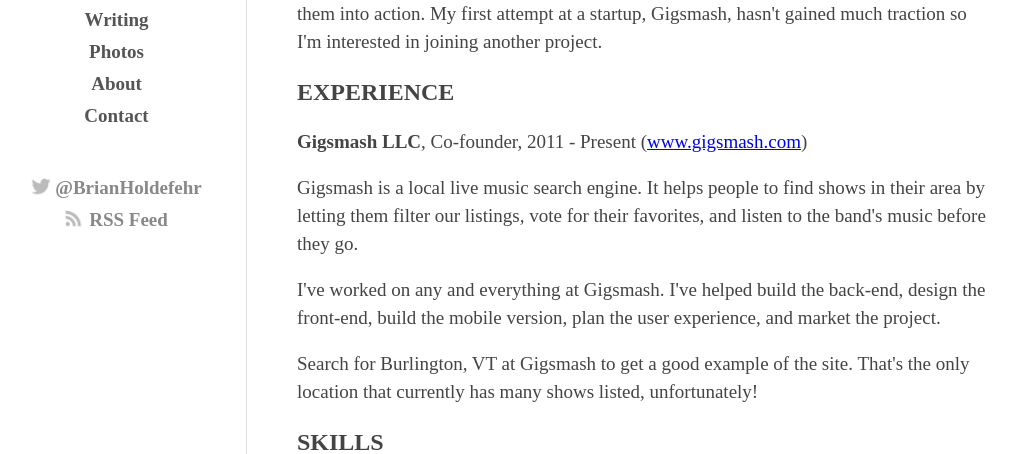
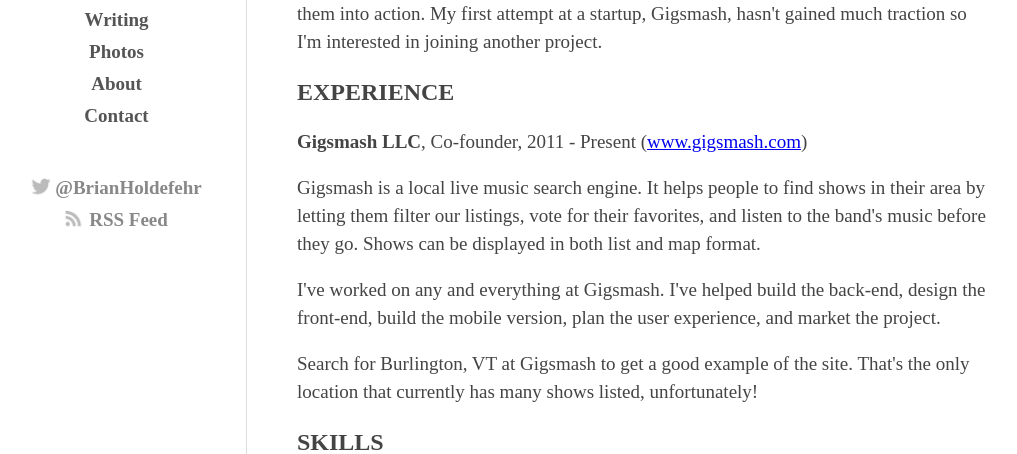
Before and after one commit to BHold/fishinthewind, a Django app: template wind/blog_wind/templates/resume.html in a window 1280 px wide. Shown: the part 301-755 px from the top of the page, without its empty margins (13-1030 px from the left). Run offline with Django 3.2, Linux system fonts and the light colour scheme; the template is opened without the code that fills it, so the values that code supplies are empty; parts of the project's set-up code (start-up, migrations or seed data) failed here and were passed over; some libraries are stand-ins or nearby versions.

Commit message:
updated resume

```diff
--- a/wind/blog_wind/templates/resume.html
+++ b/wind/blog_wind/templates/resume.html
@@ -16,7 +16,7 @@
         <h3>EXPERIENCE</h3>
             <p><b>Gigsmash LLC</b>, Co-founder, 2011 - Present (<a href="www.gigsmash.com">www.gigsmash.com</a>)</p>
 
-            <p>Gigsmash is a local live music search engine. It helps people to find shows in their area by letting them filter our listings, vote for their favorites, and listen to the band's music before they go.</p>
+            <p>Gigsmash is a local live music search engine. It helps people to find shows in their area by letting them filter our listings, vote for their favorites, and listen to the band's music before they go. Shows can be displayed in both list and map format.</p>
             <p>I've worked on any and everything at Gigsmash. I've helped build the back-end, design the front-end, build the mobile version, plan the user experience, and market the project.</p>
             <p>Search for Burlington, VT at Gigsmash to get a good example of the site. That's the only location that currently has many shows listed, unfortunately!</p>
 
```
Also changed, not shown: 1 other file.
